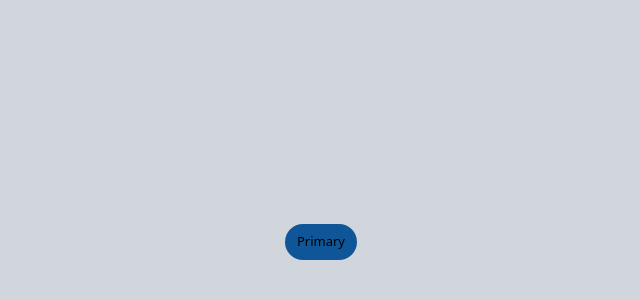
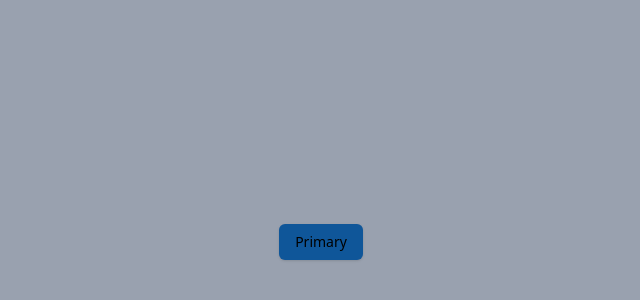
Before and after one commit to Hablu-Programmer-Team/HP-Team, a React (Vite) app: page /dashboard in a window 1280 px wide. Shown: the part 158-458 px from the top of the page, without its empty margins (319-959 px from the left). Built offline with nearby package versions, Linux system fonts and the light colour scheme.

Commit message:
Add class-variance-authority dependency and refactor Button component

```diff
--- a/package.json
+++ b/package.json
@@ -11,6 +11,7 @@
   },
   "dependencies": {
     "@tailwindcss/vite": "^4.0.0",
+    "class-variance-authority": "^0.7.1",
     "clsx": "^2.1.1",
     "react": "^18.3.1",
     "react-dom": "^18.3.1",
--- a/src/components/pages/dashboard.tsx
+++ b/src/components/pages/dashboard.tsx
@@ -1,7 +1,7 @@
 import { Button } from "../team/Udoy/button";
 
 export const Dashboard = () => (
-  <div className="bg-gray-300 h-screen w-full flex justify-center items-center flex-col">
+  <div className="bg-gray-400 h-screen w-full flex justify-center items-center flex-col">
     <Button>Primary</Button>
   </div>
 );
--- a/src/components/team/Udoy/button.tsx
+++ b/src/components/team/Udoy/button.tsx
@@ -1,18 +1,10 @@
-import type { ButtonHTMLAttributes, FC } from "react";
+import { cn } from "@/lib/utils/cn";
+import { forwardRef, type ButtonHTMLAttributes } from "react";
 
-type ButtonProps = ButtonHTMLAttributes<HTMLButtonElement>;
+export interface ButtonProps
+  extends ButtonHTMLAttributes<HTMLButtonElement>,
+    VariantProps<typeof buttonVariants> {}
 
-interface IProps extends ButtonProps {
-  variant?: string;
-  size?: string;
-  flex?: boolean;
-  disabledClass?: string;
-  hover?: string;
-  round?: string;
-  font?: string;
-  colors?: string;
-  textSize?: string;
-}
 // size styles: by default button size will be response style
 const sizeStyles: Record<string, string> = {
   sm: "px-[1rem] py-[0.375rem]",
@@ -28,50 +20,87 @@ const variantStyles: Record<string, string> = {
   ghost: "border border-gray-300",
 };
 
-export const Button: FC<IProps> = (props) => {
-  const {
-    children,
-    variant = "primary",
-    size = "responsive",
-    disabled,
-    hover = "hover:opacity-80",
-    flex,
-    round,
-    colors,
-    font,
-    textSize,
-    className = "",
-    disabledClass = "opacity-50 border border-gray-400 bg-gray-400",
-    ...others
-  } = props;
+// export const Button2: FC<IProps> = (props) => {
+//   const {
+//     children,
+//     variant = "primary",
+//     size = "responsive",
+//     disabled,
+//     // hover = "hover:opacity-80",
+//     flex,
+//     round,
+//     colors,
+//     font,
+//     textSize,
+//     className = "",
+//     disabledClass = "opacity-50 border border-gray-400 bg-gray-400",
+//     ...others
+//   } = props;
 
-  const hoverStyle = hover === "auto" ? "hover:scale-105" : hover;
-  const roundedStyle =
-    round === "sm" ? "rounded-sm" : round === "md" ? "rounded-md" : round;
-  const flexStyle = "flex items-center justify-center text-nowrap gap-1";
-  const textColor = colors ? colors : "text-black";
-  const fontBoldStyle =
-    font === "b" ? "font-bold" : font === "ex" ? "font-extrabold" : font;
-  const generateClassNames = (...classes: unknown[]): string =>
-    classes.filter(Boolean).join(" ");
+//   // const hoverStyle = hover === "auto" ? "hover:scale-105" : hover;
+//   const roundedStyle =
+//     round === "sm" ? "rounded-sm" : round === "md" ? "rounded-md" : round;
+//   const flexStyle = "flex items-center justify-center text-nowrap gap-1";
+//   const textColor = colors ? colors : "text-black";
+//   const fontBoldStyle =
+//     font === "b" ? "font-bold" : font === "ex" ? "font-extrabold" : font;
+//   const generateClassNames = (...classes: unknown[]): string =>
+//     classes.filter(Boolean).join(" ");
 
-  const btnClasses =
-    className ||
-    generateClassNames(
-      fontBoldStyle,
-      textColor,
-      textSize || "text-[0.8125rem]",
-      flex && flexStyle,
-      roundedStyle || "rounded-full",
-      hoverStyle,
-      sizeStyles[size] || size,
-      disabled ? disabledClass : variantStyles[variant] ?? variant,
-      disabled ? "cursor-not-allowed" : "cursor-pointer",
-      "transition duration-200"
-    );
-  return (
-    <button className={btnClasses} {...others}>
-      {children}
-    </button>
-  );
-};
+//   const btnClasses =
+//     className ||
+//     generateClassNames(
+//       fontBoldStyle,
+//       textColor,
+//       textSize || "text-[0.8125rem]",
+//       flex && flexStyle,
+//       roundedStyle || "rounded-full",
+//       // hoverStyle,
+//       sizeStyles[size] || size,
+//       disabled ? disabledClass : variantStyles[variant] ?? variant,
+//       disabled ? "cursor-not-allowed" : "cursor-pointer",
+//       "transition duration-200"
+//     );
+//   return (
+//     <button className={cn(btnClasses)} {...others}>
+//       {children}
+//     </button>
+//   );
+// };
+
+import { cva, type VariantProps } from "class-variance-authority";
+
+export const Button = forwardRef<HTMLButtonElement, ButtonProps>(
+  ({ className, variant, size, ...props }, ref) => (
+    <button
+      className={cn(buttonVariants({ variant, size, className }))}
+      ref={ref}
+      {...props}
+    />
+  )
+);
+Button.displayName = "Button";
+
+const buttonVariants = cva(
+  "inline-flex items-center justify-center whitespace-nowrap rounded-md text-sm font-medium transition-colors focus-visible:outline-none focus-visible:ring-1 focus-visible:ring-ring disabled:pointer-events-none disabled:opacity-50",
+  {
+    variants: {
+      variant: {
+        default: "bg-link-700 text-black shadow hover:bg-link-700/90",
+        secondary:
+          "bg-secondary text-secondary-foreground shadow-sm hover:bg-secondary/80",
+        accent: "hover:bg-primary-500 ",
+        outline:
+          "border bg-background shadow-sm border border-link-700 text-link-700 hover:bg-link-700 ",
+        link: "text-primary underline-offset-4 hover:underline",
+      },
+      size: {
+        default: "px-4 py-2",
+        sm: " rounded-md px-3 text-xs",
+        lg: " rounded-md px-8",
+        icon: "size-9",
+      },
+    },
+    defaultVariants: { variant: "default", size: "default" },
+  }
+);
```
Also changed, not shown: 1 other file (tests, documents, lock files or other folders).
